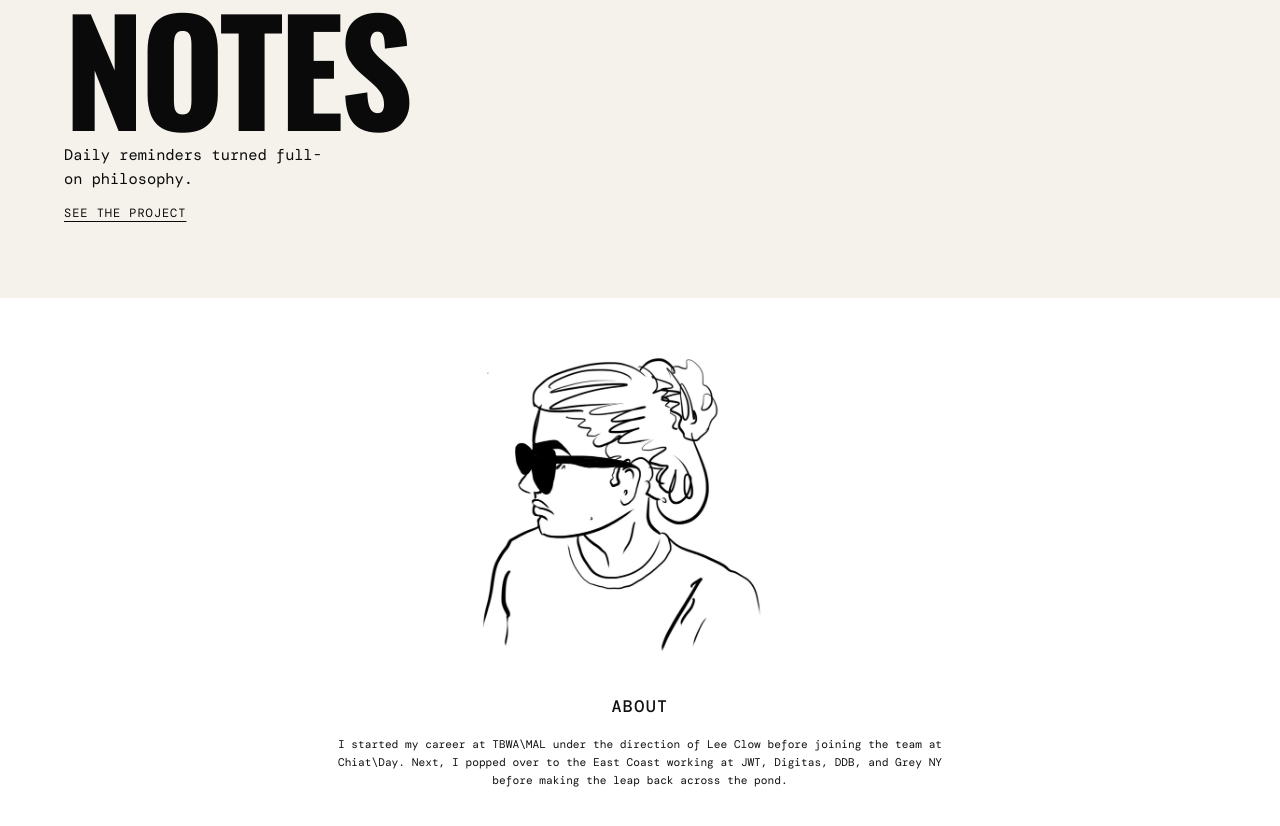
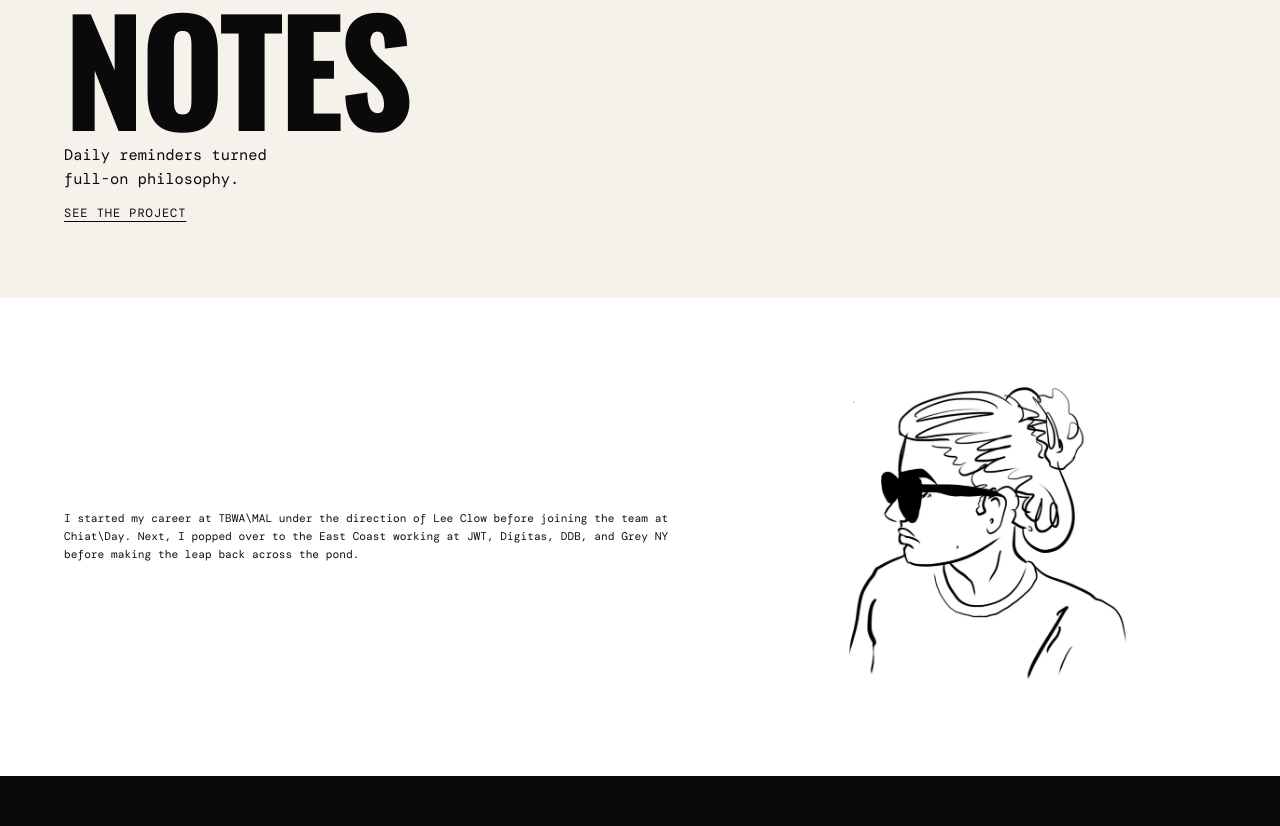
Before and after one commit to maiajss/portfolio, a plain HTML site: page index.html in a window 1280 px wide. Shown: the part 5019-5845 px from the top of the page. After the commit the page ends 5795 px from the top, so only its background shows below. Drawn offline with nearby package versions, Linux system fonts and the light colour scheme.

Commit message:
About: text left, illustration right; keep 'full-on' together
Co-Authored-By: Claude Opus 5.5 <noreply@anthropic.com>
Claude-Session: https://claude.ai/code/session_01KtqpWn2cpZZ1p37ZCzTow5

```diff
--- a/index.html
+++ b/index.html
@@ -89,19 +89,18 @@
     <a class="band band--light" href="projects/notes.html">
       <div class="band__col">
         <h2 class="band__title">NOTES</h2>
-        <p class="band__blurb">Daily reminders turned full-on&nbsp;philosophy.</p>
+        <p class="band__blurb">Daily reminders turned <span class="nowrap">full-on</span>&nbsp;philosophy.</p>
         <span class="band__more">See the project</span>
       </div>
       <div class="band__aside" aria-hidden="true"></div>
     </a>
   </main>
 
-  <section class="intro about" id="about" aria-labelledby="about-title">
-    <img class="intro__art" src="assets/side.png" alt="Line drawing of Maia in sunglasses" width="900" height="695">
-    <h2 class="about__title" id="about-title">About</h2>
-    <div class="intro__bio">
+  <section class="about" id="about" aria-label="About">
+    <div class="about__text">
       <p>I started my career at TBWA\MAL under the direction of Lee Clow before joining the team at Chiat\Day. Next, I popped over to the East Coast working at JWT, Digitas, DDB, and Grey NY before making the leap back across the&nbsp;pond.</p>
     </div>
+    <img class="about__art" src="assets/side.png" alt="Line drawing of Maia in sunglasses" width="900" height="695">
   </section>
 </body>
 </html>
--- a/styles.css
+++ b/styles.css
@@ -56,14 +56,33 @@ img { max-width: 100%; height: auto; display: block; }
 }
 .intro__hi a { color: inherit; }
 
-/* About section at the foot of the page, same look as the header */
-.about__title {
+/* About section at the foot of the page: text left, illustration right.
+   Side padding matches the project bands so the text lines up with them. */
+.about {
+  background: #ffffff;
+  color: var(--ink);
   font-family: var(--font-type);
-  font-weight: 500;
-  font-size: 1.05rem;
-  text-transform: uppercase;
-  letter-spacing: 0.08em;
-  margin: 0 0 1.2rem;
+  display: flex;
+  align-items: center;
+  gap: 4vw;
+  padding: 6vw 5vw;
+}
+.about__text { flex: 1 1 50%; min-width: 0; }
+.about__text p {
+  font-size: 0.7rem;          /* matches the header bio */
+  line-height: 1.6;
+  max-width: 40rem;
+  margin: 0;
+  text-align: left;
+}
+.about__art {
+  flex: 0 1 420px;
+  width: min(420px, 40vw);
+  mix-blend-mode: multiply;
+}
+@media (max-width: 640px) {
+  .about { flex-direction: column; align-items: flex-start; padding: 4rem 1rem; }
+  .about__art { width: min(320px, 80vw); align-self: center; }
 }
 
 @media (max-width: 640px) {
@@ -181,3 +200,4 @@ img { max-width: 100%; height: auto; display: block; }
 h1, h2, p { text-wrap: pretty; }
 /* Hand-placed header line breaks apply on wide screens only */
 @media (max-width: 640px) { .br-wide { display: none; } }
+.nowrap { white-space: nowrap; }
```
Also changed, not shown: projects/notes.html (+1 -1 lines).
